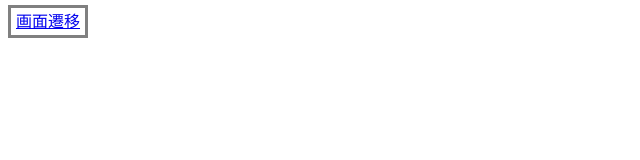
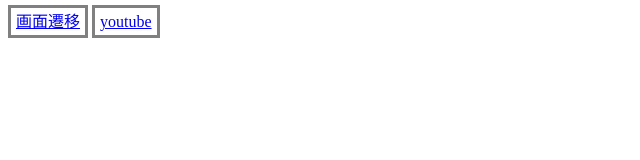
Before and after one commit to syutamorijyobi/confict-test, a plain HTML site: page index.html in a window 1280 px wide. Shown: the whole page, without its empty margins (0-640 px from the left). Drawn offline with Linux system fonts and the light colour scheme.

Commit message:
index.htmlにaタグ追記

```diff
--- a/index.html
+++ b/index.html
@@ -9,5 +9,6 @@ a{
 </style>
 	<body>
 		<a href="form.html">画面遷移</a>
+		<a href="https://www.youtube.com/">youtube</a>
 	</body>
 </html>
```
